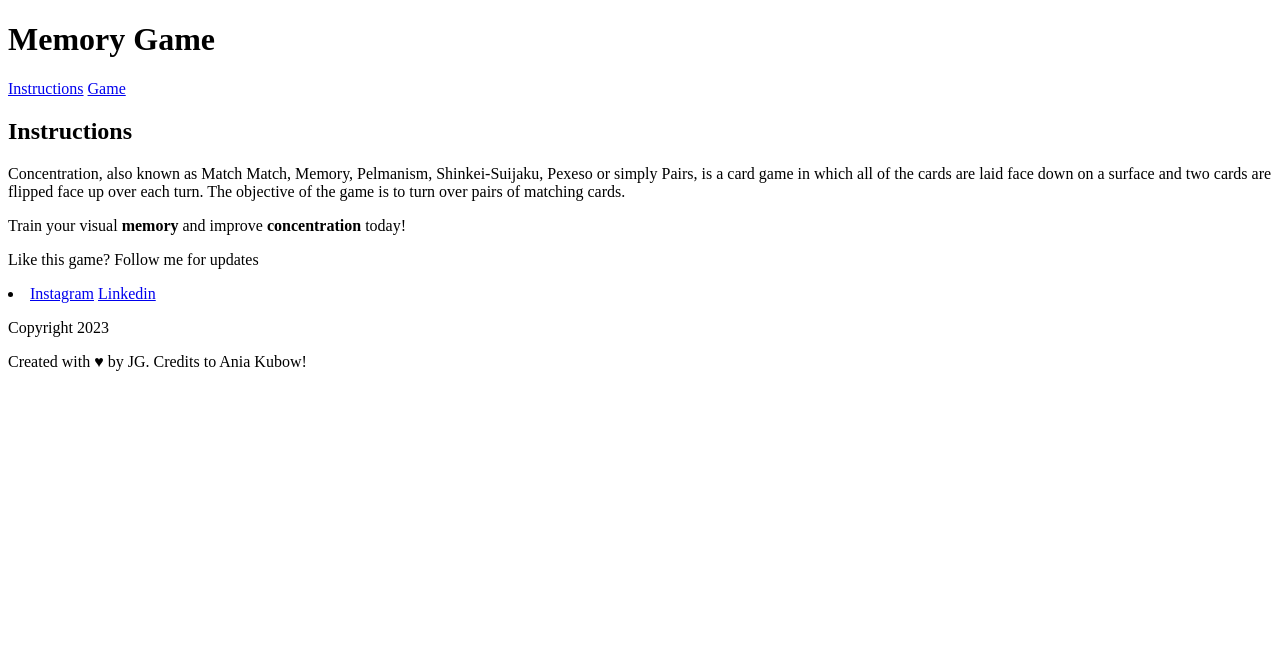
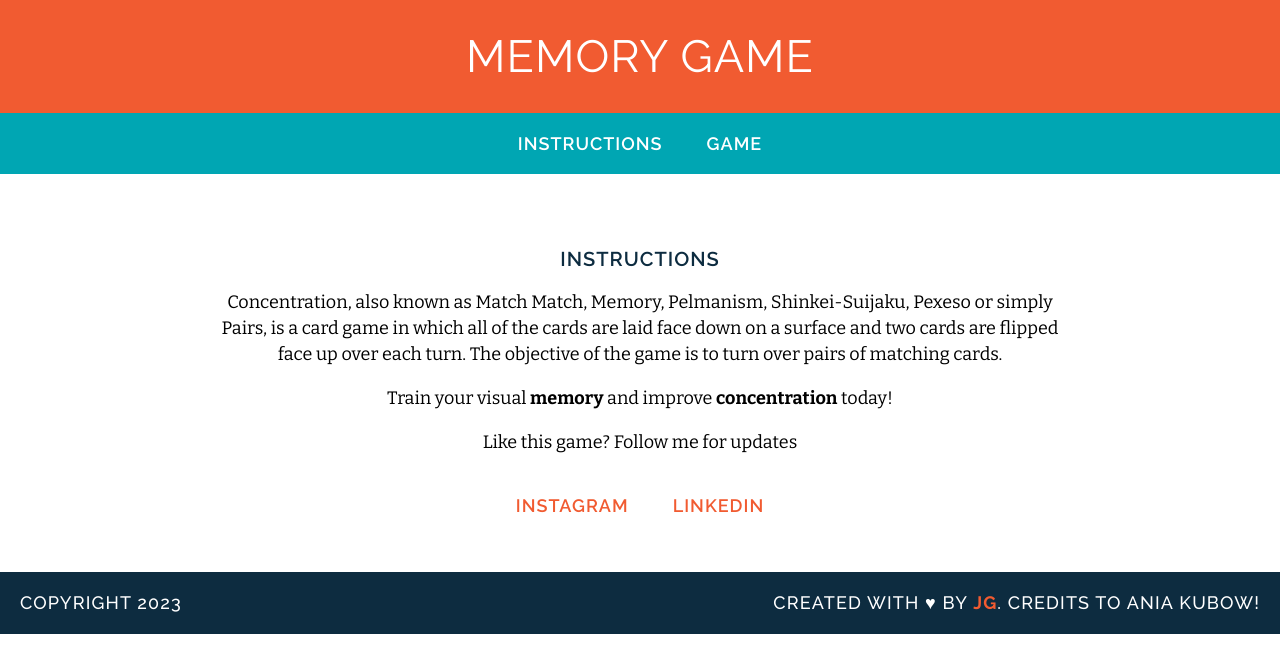
Before and after one commit to j-pcgoncalves/memory_game, a plain HTML site: page index.html in a window 1280 px wide. Drawn offline with nearby package versions, Linux system fonts and the light colour scheme; a script that the page names is missing.

Commit message:
add style

```diff
--- a/css/style.css
+++ b/css/style.css
@@ -1 +1,112 @@
 @import url('https://fonts.googleapis.com/css2?family=Bitter:wght@400;500;600;700&family=Raleway:wght@400;500;600;700&display=swap');
+
+body {
+    text-align: center;
+    text-decoration: none;
+    margin: 0;
+}
+
+header {
+    background-color: #F15B31;
+    color: #FFFFFF;
+    padding: 30px 20px;
+}
+
+nav {
+    background-color: #00A6B3;
+    color: #FFFFFF;
+    padding: 20px 0;
+}
+
+main {
+    width: 850px;
+    margin: 35px auto;
+}
+
+h1 {
+    font-family: 'Raleway', sans-serif;
+    color: #FFFFFF;
+    letter-spacing: 1px;
+    font-weight: 400;
+    font-size: 45px;
+    text-transform: uppercase;
+    margin: 0;
+}
+
+a {
+    font-family: 'Raleway', sans-serif;
+    color: #FFFFFF;
+    letter-spacing: 1px;
+    font-weight: 600;
+    font-size: 18px;
+    text-decoration: none;
+    text-transform: uppercase;
+    margin: 0 20px;
+    border-bottom: 2px solid transparent;
+}
+
+a:hover {
+    border-bottom: 2px solid white;
+}
+
+a.social-link {
+    color: #F15B31;
+}
+
+h2 {
+    font-family: 'Raleway', sans-serif;
+    color: #0D2C40;
+    letter-spacing: 1px;
+    font-weight: 600;
+    font-size: 20px;
+    text-transform: uppercase;
+}
+
+p {
+    font-family: 'Bitter', serif;
+    line-height: 26px;
+    font-size: 18px;
+}
+
+.copyright {
+    float: left;
+    font-family: 'Raleway';
+}
+
+.message {
+    float: right;
+    font-family: 'Raleway';
+}
+
+.clearfix::after {
+    visibility: hidden;
+    display: block;
+    content: "";
+    clear: both;
+    height: 0;
+    font-size: 0;
+}
+
+.name {
+    color: #F15B31;
+    font-weight: 700;
+}
+
+li {
+    list-style: none;
+    margin: 40px 0 0 0;
+}
+
+footer {
+    text-transform: uppercase;
+    padding: 0 20px;
+    background-color: #0D2C40;
+    color: white;
+    font-size: 14px;
+    letter-spacing: .08em;
+    font-weight: 500;
+}
+
+img {
+    margin: 40px 8px;
+}
```
